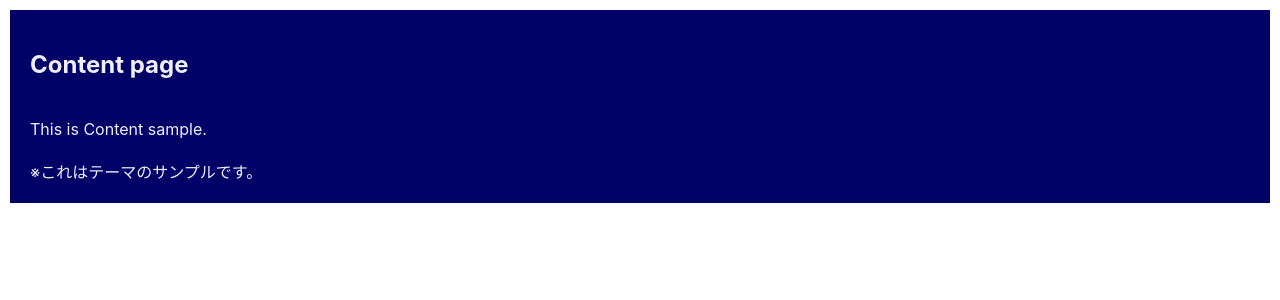
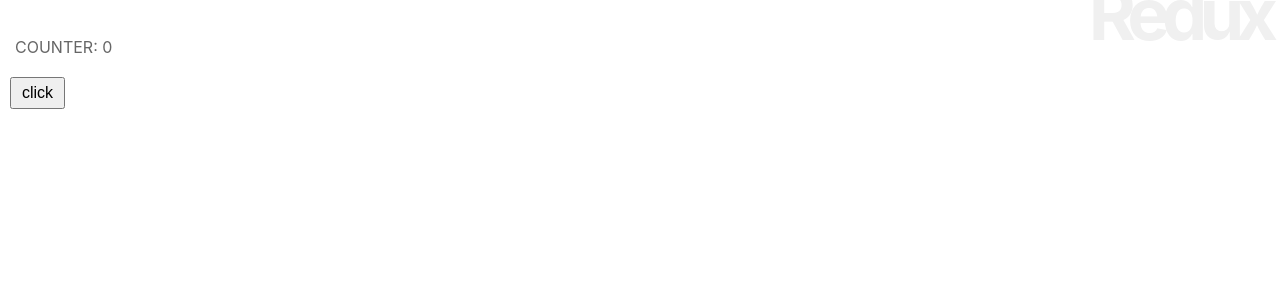
Before and after one commit to din65040/react_started, a React (Create React App) app: page / in a window 1280 px wide. Shown: the top 300 px of the page. Built offline with nearby package versions, Linux system fonts and the light colour scheme.

Commit message:
feat：リスト 4-2 サンプル作成

```diff
--- a/src/App.js
+++ b/src/App.js
@@ -1,57 +1,79 @@
 import React, { Component } from "react";
+import { connect } from "react-redux";
 import "./App.css";
 
-let theme = {
-  light: {
-    backgroundColor: "#eef",
-    color: "#006",
-    padding: "10px"
-  },
-  dark: {
-    backgroundColor: "#006",
-    color: "#eef",
-    padding: "10px"
-  }
+// ステートのマッピング
+function mappingState(state) {
+  return state;
 }
 
-const ThemeContext = React.createContext(theme.dark)
-
 class App extends Component {
-  static contextType = ThemeContext;
+  constructor(props) {
+    super(props);
+  }
 
   render() {
     return (
-      <div style={this.context}>
-        <Title value="Content page" />
-        <Message value="This is Content sample." />
-        <Message value="※これはテーマのサンプルです。" />
+      <div>
+        <h1>Redux</h1>
+        <Message />
+        <Button />
       </div>
     );
   }
 }
 
-class Title extends Component {
-  static contextType = ThemeContext;
+// ストアのコネクト
+App = connect()(App);
+
+class Message extends Component {
+  style = {
+    fontsize: "20px",
+    padding: "20px 5px",
+  };
 
   render() {
     return (
-      <div>
-        <h2 style={this.context}>{this.props.value}</h2>
-      </div>
+      <p style={this.style}>
+        {this.props.message}: {this.props.counter}
+      </p>
     );
   }
 }
 
-class Message extends Component {
-  static contextType = ThemeContext;
+// ストアのコネクト
+Message = connect(mappingState)(Message);
+
+class Button extends Component {
+  style = {
+    fontSize: "16px",
+    padding: "5px 10px",
+  };
+
+  constructor(props) {
+    super(props);
+    this.doAction = this.doAction.bind(this);
+  }
+
+  // ボタンクリックでディスパッチを実行
+  doAction(e) {
+    if (e.shiftKey) {
+      this.props.dispatch({ type: "DECREMENT" });
+    } else {
+      this.props.dispatch({ type: "INCREMENT" });
+    }
+  }
 
   render() {
     return (
-      <div>
-        <p style={this.context}>{this.props.value}</p>
-      </div>
-    );
+      <button style={this.style} onClick={this.doAction}>
+        click
+      </button>
+    )
   }
 }
 
+// ストアのコネクト
+Button = connect() (Button);
+
 export default App;
--- a/src/index.js
+++ b/src/index.js
@@ -1,14 +1,42 @@
-import React from 'react';
-import ReactDOM from 'react-dom';
-import './index.css';
-import App from './App';
-import * as serviceWorker from './serviceWorker';
+import React from "react";
+import ReactDOM from "react-dom";
+import { createStore, combineReducers } from "redux";
+import { Provider } from "react-redux";
+import "./index.css";
+import App from "./App";
+import * as serviceWorker from "./serviceWorker";
+
+// ステートの値
+let state_value = {
+  counter: 0,
+  message: "COUNTER",
+};
+
+// レデューサー
+function counter(state = state_value, action) {
+  switch (action.type) {
+    case "INCREMENT":
+      return {
+        counter: state.counter + 1,
+        message: "INCREMENT",
+      };
+    case "DECREMENT":
+      return {
+        counter: state.counter - 1,
+        message: "DECREMENT",
+      };
+    default:
+      return state;
+  }
+}
+
+let store = createStore(counter);
 
 ReactDOM.render(
-  <React.StrictMode>
-    <App msg="Hello App"/>
-  </React.StrictMode>,
-  document.getElementById('root')
+  <Provider store={store}>
+    <App />
+  </Provider>,
+  document.getElementById("root")
 );
 
 // If you want your app to work offline and load faster, you can change
```
